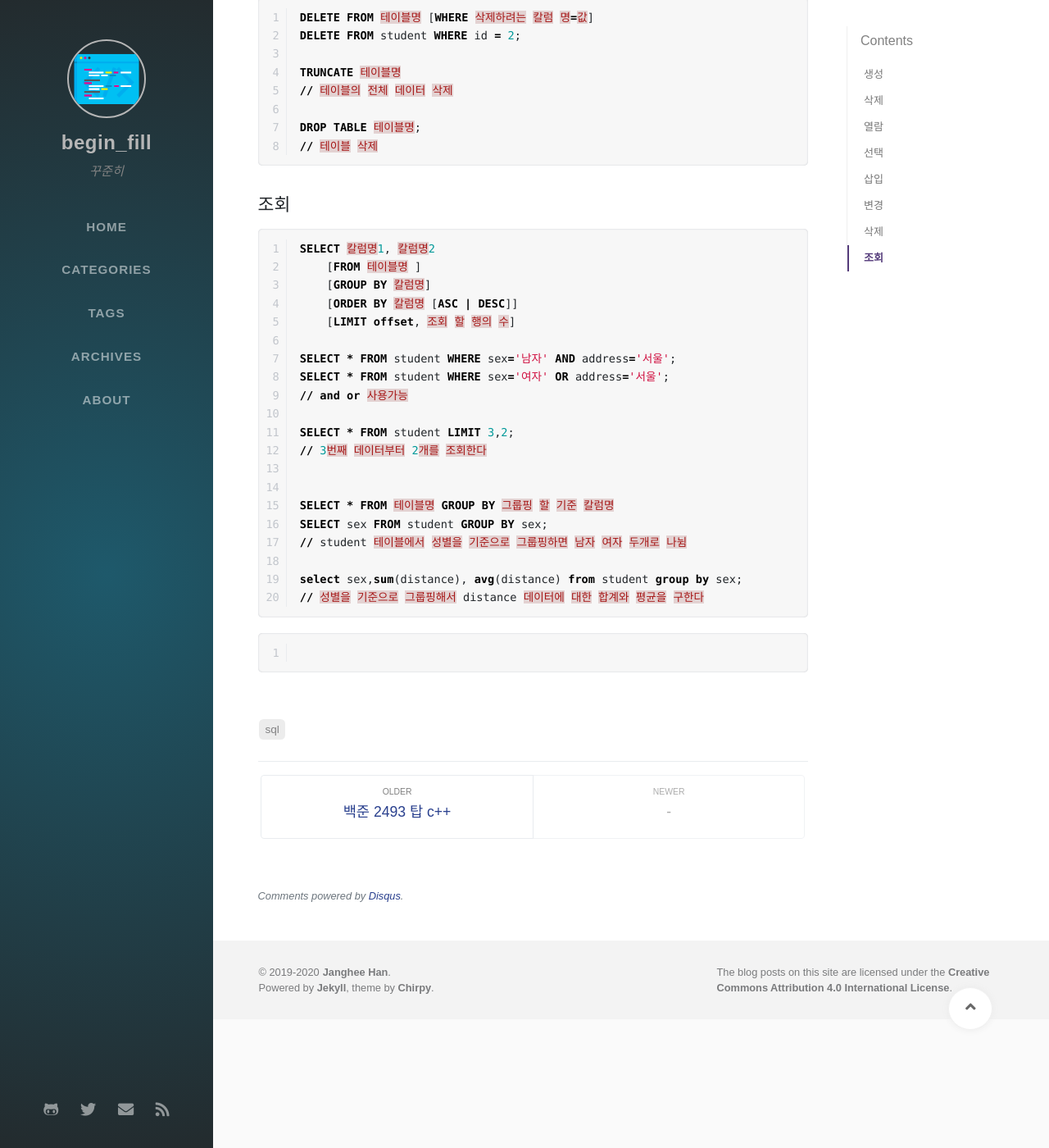
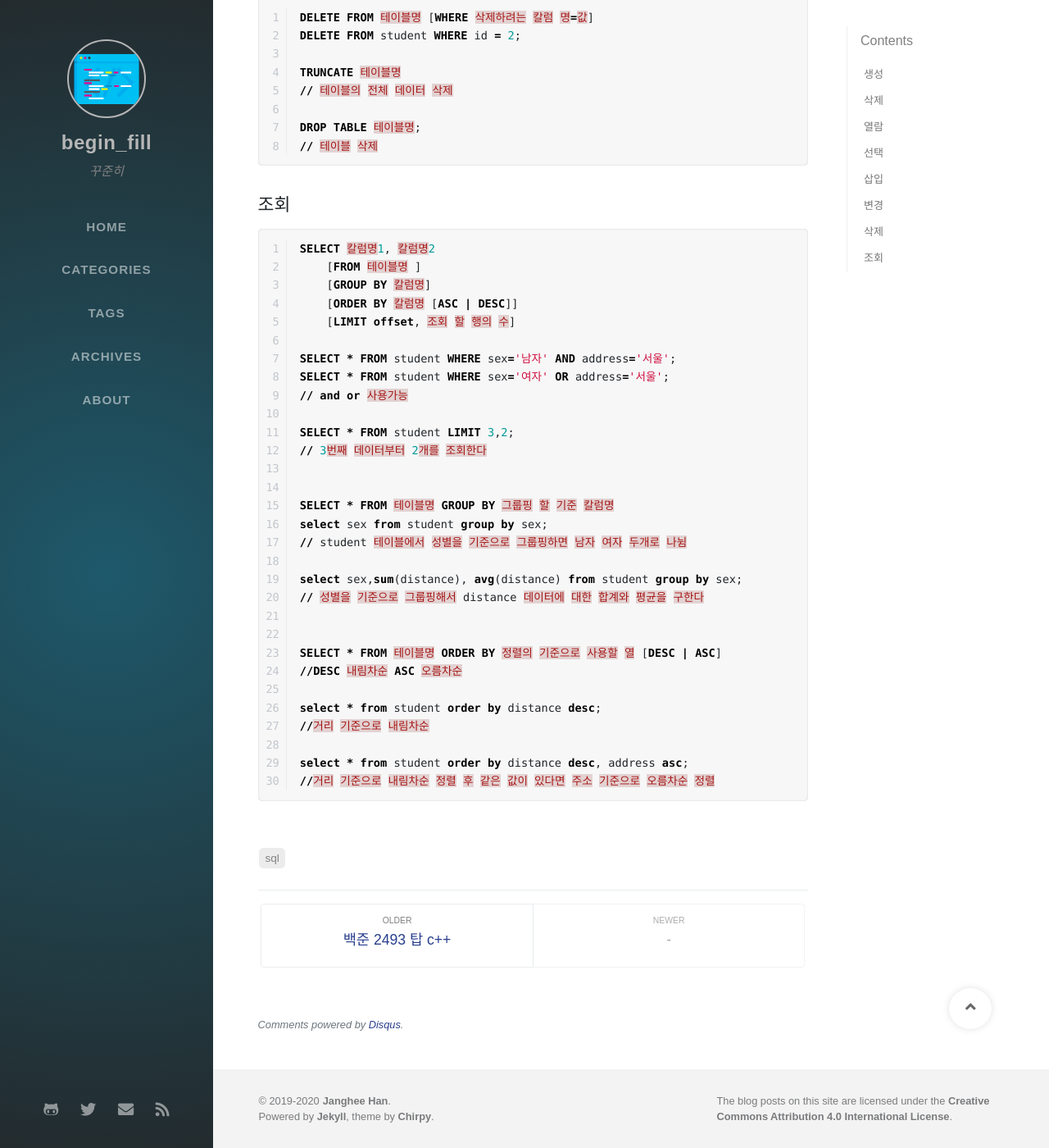
Before and after one commit to ip99202/ip99202.github.io, a Jekyll site: the page built from _posts/2020-03-12-SQL-정리.md, in a window 1280 px wide and 1400 px high, scrolled down 1167 px. Shown: the whole window at 82% size. Built offline with Jekyll 4.4.1, drawn with Linux system fonts in a browser that asks for light colours; nearby versions of some CDN libraries; some web fonts are replaced; comment, search, counter and statistics services are not loaded.

Commit message:
Complete post

````diff
--- a/_posts/2020-03-12-SQL-정리.md
+++ b/_posts/2020-03-12-SQL-정리.md
@@ -73,15 +73,19 @@ SELECT * FROM student LIMIT 3,2;
 
 
 SELECT * FROM 테이블명 GROUP BY 그룹핑 할 기준 칼럼명
-SELECT sex FROM student GROUP BY sex;
+select sex from student group by sex;
 // student 테이블에서 성별을 기준으로 그룹핑하면 남자 여자 두개로 나뉨
 
 select sex,sum(distance), avg(distance) from student group by sex;
 // 성별을 기준으로 그룹핑해서 distance 데이터에 대한 합계와 평균을 구한다
-```
 
 
+SELECT * FROM 테이블명 ORDER BY 정렬의 기준으로 사용할 열 [DESC | ASC]
+//DESC 내림차순 ASC 오름차순
 
-```sql
+select * from student order by distance desc;
+//거리 기준으로 내림차순
 
+select * from student order by distance desc, address asc;
+//거리 기준으로 내림차순 정렬 후 같은 값이 있다면 주소 기준으로 오름차순 정렬
 ```
````
